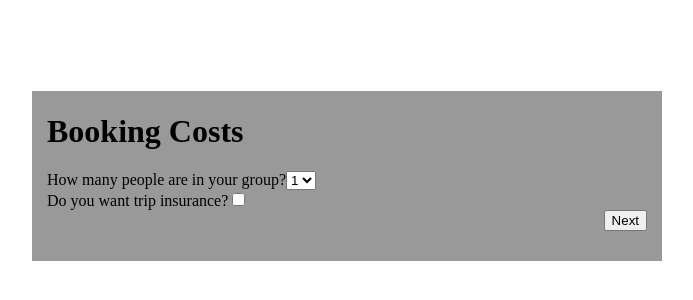
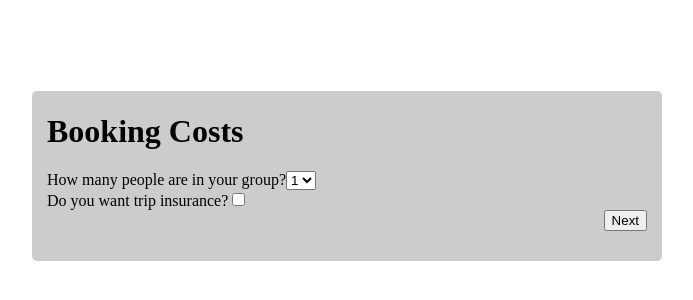
Before and after one commit to HofmaDresu/everest-cost-calculator, a React (Create React App) app: page / in a window 1280 px wide. Shown: the part 224-524 px from the top of the page, without its empty margins (293-986 px from the left). Built offline with nearby package versions, Linux system fonts and the light colour scheme.

Commit message:
soften components

```diff
--- a/src/index.css
+++ b/src/index.css
@@ -8,11 +8,12 @@ body {
 }
 
 .component {
-  background-color: #999999;
+  background-color: #cccccc;
   padding: 0 15px 30px;
   width: 600px;
   max-height: 90vh;
   overflow: hidden;
+  border-radius: 5px;
 }
 
 #root {
```
